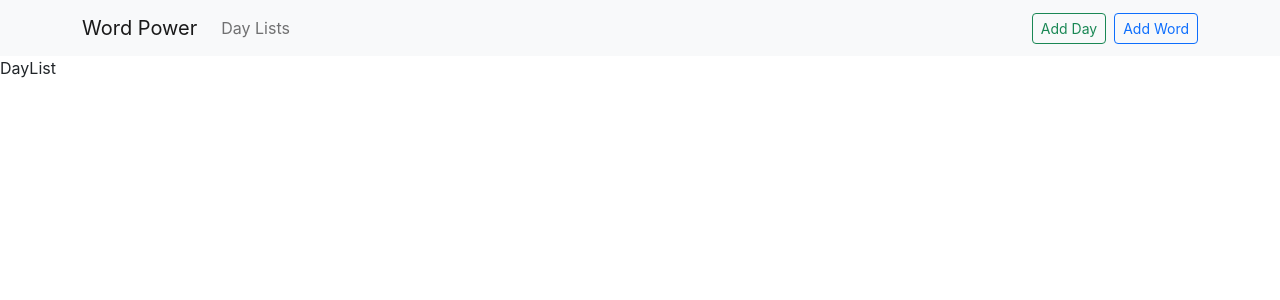
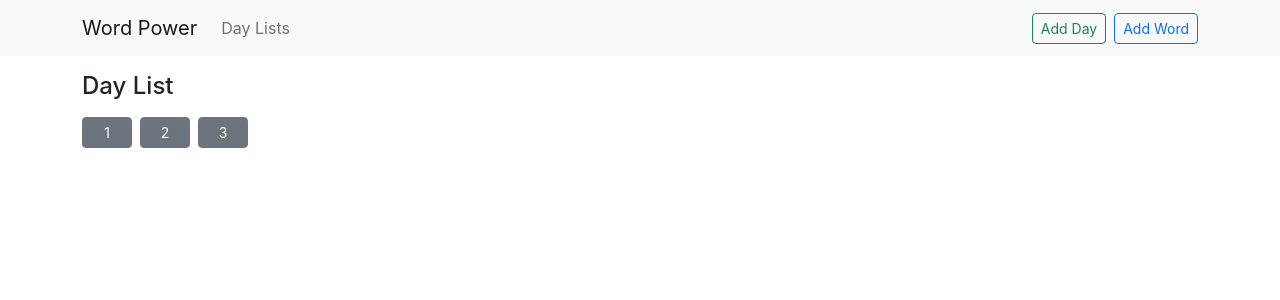
Before and after one commit to jeffsslee/js-react-wordpower, a React (Create React App) app: page /days in a window 1280 px wide. Shown: the top 300 px of the page. Built offline with nearby package versions, Linux system fonts and the light colour scheme; data requests are answered from the project's data file.

Commit message:
day list complete /json server setting /user defined hooks /db file(json)

```diff
--- a/package.json
+++ b/package.json
@@ -14,6 +14,7 @@
   },
   "scripts": {
     "start": "react-scripts start",
+    "db": "json-server --watch ./src/db/data.json --port 3001",
     "build": "react-scripts build",
     "test": "react-scripts test",
     "eject": "react-scripts eject"
--- a/src/component/DayList.js
+++ b/src/component/DayList.js
@@ -1,7 +1,29 @@
 import React from "react";
+import { Link } from "react-router-dom";
+import useFetch from "../hooks/useFetch";
 
 function DayList() {
-  return <div>DayList</div>;
+  const { data: days, onLoading } = useFetch(`http://localhost:3001/days`);
+
+  return (
+    <div className="container my-3">
+      <h4>Day List</h4>
+      <div className="mt-3">
+        {days.length === 0 && !onLoading && <span>No Day exist</span>}
+        {days.length === 0 && onLoading && <span>Loading.......</span>}
+        {days.map((day) => (
+          <Link to={`/days/${day.day}`} key={day.id}>
+            <button
+              className="btn btn-sm btn-secondary me-2"
+              style={{ width: "50px" }}
+            >
+              {day.day}
+            </button>
+          </Link>
+        ))}
+      </div>
+    </div>
+  );
 }
 
 export default DayList;
--- /dev/null
+++ b/src/db/data.json
@@ -0,0 +1,74 @@
+{
+  "days": [
+    {
+      "id": 1,
+      "day": 1
+    },
+    {
+      "id": 2,
+      "day": 2
+    },
+    {
+      "id": 3,
+      "day": 3
+    }
+  ],
+  "words": [
+    {
+      "id": 1,
+      "day": 1,
+      "eng": "book",
+      "kor": "책",
+      "isDone": false
+    },
+    {
+      "id": 2,
+      "day": 1,
+      "eng": "note",
+      "kor": "공책",
+      "isDone": true
+    },
+    {
+      "id": 3,
+      "day": 2,
+      "eng": "bycicle",
+      "kor": "자전거",
+      "isDone": true
+    },
+    {
+      "id": 4,
+      "day": 2,
+      "eng": "shark",
+      "kor": "상어",
+      "isDone": false
+    },
+    {
+      "id": 5,
+      "day": 3,
+      "eng": "house",
+      "kor": "집",
+      "isDone": false
+    },
+    {
+      "id": 6,
+      "day": 3,
+      "eng": "Good",
+      "kor": "좋은",
+      "isDone": false
+    },
+    {
+      "day": 3,
+      "eng": "Test",
+      "kor": "테스트",
+      "isDone": false,
+      "id": 7
+    },
+    {
+      "day": 3,
+      "eng": "Horse",
+      "kor": "말",
+      "isDone": false,
+      "id": 8
+    }
+  ]
+}
--- /dev/null
+++ b/src/hooks/useFetch.js
@@ -0,0 +1,19 @@
+import { useEffect, useState } from "react";
+
+function useFetch(url) {
+  const [data, setData] = useState([]);
+  const [onLoading, setOnLoading] = useState(true);
+
+  useEffect(() => {
+    fetch(url)
+      .then((res) => res.json())
+      .then((data) => {
+        setData(data);
+        setOnLoading(false);
+      });
+  }, [url]);
+
+  return { data, onLoading };
+}
+
+export default useFetch;
```
